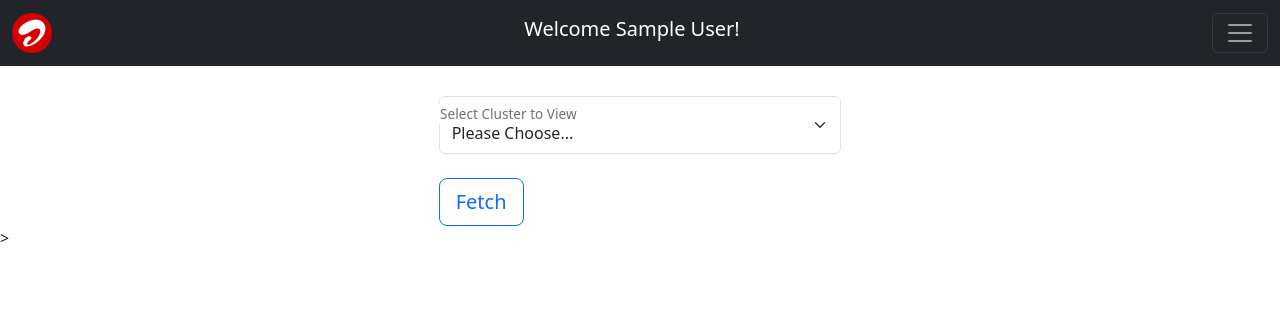
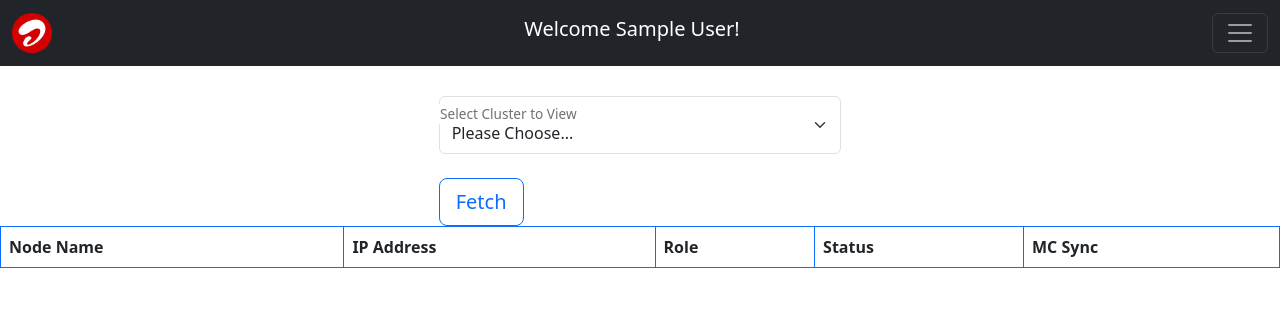
Before and after one commit to niteshsharma1106/flask_backend1, a Flask app: page /inventory_view in a window 1280 px wide. Shown: the top 326 px of the page. Run offline with Flask 3, Linux system fonts and the light colour scheme; the visitor is signed in with stand-in values (Sample User, id 1); data comes from the database, SQL or seed files in the repository; data that the repository does not hold is empty; some libraries are stand-ins or nearby versions.

Commit message:
run_time_inventory_finish

```diff
--- a/run.py
+++ b/run.py
@@ -2,7 +2,7 @@
 
 from flask import Flask
 from config import DATABASE_URI
-from models import db, login_manager,Role,User
+from models import db, login_manager,Role,User,Inventory
 from views.auth import auth_bp
 from views.home import home_bp
 from views.ocpcluster import cluster_bp
--- a/templates/inventory_view.html
+++ b/templates/inventory_view.html
@@ -17,5 +17,27 @@
     <label for="floatingSelect form-label"> Select Cluster to View</label><br>
     <button type="submit" class="btn btn-outline-primary btn-lg">Fetch</button>
   </div>
-</form>>
+</form>
+
+
+<table border="1" class="table table-bordered border-primary">
+  <tr>
+      <th>Node Name</th>
+      <th>IP Address</th>
+      <th>Role</th>
+      <th>Status</th>
+      <th>MC Sync</th>
+  </tr>
+  {% for node_info in nodes_info %}
+  <tr>
+      <td>{{ node_info.Name }}</td>
+      <td>{{ node_info.IP_Address }}</td>
+      <td>{{ node_info.Role }}</td>
+      <td>{{ node_info.Status }}</td>
+      <td>{{ node_info.machineconfig_state }}</td>
+  </tr>
+  {% endfor %}
+</table>
+
+
 {% endblock %}
--- a/views/inventory.py
+++ b/views/inventory.py
@@ -1,7 +1,7 @@
 # views/inventory.py
 
 from flask import Blueprint, render_template, redirect, request, session, flash
-from models import db, Cluster, User, Inventory
+from models import db, Cluster, User
 from views.auth import login_required
 import datetime
 from datetime import date
@@ -31,9 +31,11 @@ def inventory_fetch():
             user_id = session['user_id']
             user = User.query.get(user_id)
             if user.role.name == 'Admin':
-                fetch_inv_auth('https://api.n1okd-pclus03.india.airtel.itm:6443')  #(request.form.get('c_fetch'))
+                nodes_info = fetch_inv_auth('https://api.n1okd-pclus03.india.airtel.itm:6443')  #(request.form.get('c_fetch'))
                 print('calling inventory function to fetch')
                 flash("Access request approved successfully.")
+                cluster_entries = Cluster.query.order_by(Cluster.clusterapi).all()
+                return render_template('inventory_view.html', cluster_entries=cluster_entries, nodes_info=nodes_info)
             else:
                 flash("You don't have permission to approve requests.")
                 return redirect('welcome')
@@ -58,11 +60,14 @@ def fetch_inv_from_cluster(oc_dyn_client):
         try:
             #logging.debug(f'Checking if project {project_name} is already present'.title())
             node_data = nodes.get()
-            node_data = node_data.items
+            node_data = node_data
+            #print("-------->",[data['metadata']['name'] for data in node_data.items])
+                  #node_data.items[0].keys())
             nodes_info = extract_node_info(node_data)
-            print("Node Information:")
-            for key, value in nodes_info.items():
-                print(f"{key}: {value}")
+            #print("Node Information:",nodes_info)
+            for val in nodes_info:
+                 print(f"{val}")
+            return nodes_info
             ## also add login to check if Project with same RITM exits
             #existing_project_ritm = existing_project["metadata"]["annotations"]["openshift.io/ritm"]
         except client.exceptions.ApiException as e:
@@ -72,46 +77,53 @@ def fetch_inv_from_cluster(oc_dyn_client):
             return 0
 
 def extract_node_info(node_data):
-    node_info = {}
+    nodes_info_list = []
+    #[data['metadata']['name'] for data in node_data.items])
+    for nodes_data in node_data.items:
+        node_info = {}
+        # Extract Name
+        node_info['Name'] = nodes_data['metadata']['name']
+        #print("====",node_info)
+        # Extract IP Address (ExternalIP if available, otherwise InternalIP)
+        addresses = nodes_data['status']['addresses']
+        for address in addresses:
+            if address['type'] == 'ExternalIP':
+                node_info['IP_Address'] = address['address']
+                break
+        else:
+            # If ExternalIP is not available, use InternalIP
+            for address in addresses:
+                if address['type'] == 'InternalIP':
+                    node_info['IP_Address'] = address['address']
+                    break
 
-    # Extract Name
-    node_info['Name'] = node_data['metadata']['name']
+        # Extract Role (based on labels)
+        labels = nodes_data['metadata']['labels']
+        #print((labels.keys()))
+        if 'node-role.kubernetes.io/worker' in labels.keys():
+            node_info['Role'] = 'Worker'
+        elif 'node-role.kubernetes.io/master' in labels.keys():
+            node_info['Role'] = 'Master'
+        else:
+            node_info['Role'] = 'Unknown'
 
-    # Extract IP Address (ExternalIP if available, otherwise InternalIP)
-    addresses = node_data['status']['addresses']
-    for address in addresses:
-        if address['type'] == 'ExternalIP':
-            node_info['IP Address'] = address['address']
-            break
-    else:
-        # If ExternalIP is not available, use InternalIP
-        for address in addresses:
-            if address['type'] == 'InternalIP':
-                node_info['IP Address'] = address['address']
+        # Extract Status (Ready/Not Ready)
+        conditions = nodes_data['status']['conditions']
+        for condition in conditions:
+            if condition['type'] == 'Ready':
+                node_info['Status'] = 'Ready' if condition['status'] == 'True' else 'Not Ready'
                 break
+        else:
+            node_info['Status'] = 'Unknown'
 
-    # Extract Role (based on labels)
-    labels = node_data['metadata']['labels']
-    if 'node-role.kubernetes.io/worker' in labels:
-        node_info['Role'] = 'Worker'
-    elif 'node-role.kubernetes.io/master' in labels:
-        node_info['Role'] = 'Master'
-    else:
-        node_info['Role'] = 'Unknown'
+        # Extract machineconfiguration.openshift.io/state
+        annotations = nodes_data['metadata']['annotations']
+        node_info['machineconfig_state'] = annotations.get(
+            'machineconfiguration.openshift.io/state', 'N/A'
+        )
+        #print(node_info)
+        #print('\\\\\\\\\\\\\\\\\\\\\\\\\\\\\\\\\\\\\\\\\\\\\\\\\\')
+        nodes_info_list.append(node_info)
+    #print("11111111111111111111111",nodes_info)
 
-    # Extract Status (Ready/Not Ready)
-    conditions = node_data['status']['conditions']
-    for condition in conditions:
-        if condition['type'] == 'Ready':
-            node_info['Status'] = 'Ready' if condition['status'] == 'True' else 'Not Ready'
-            break
-    else:
-        node_info['Status'] = 'Unknown'
-
-    # Extract machineconfiguration.openshift.io/state
-    annotations = node_data['metadata']['annotations']
-    node_info['machineconfiguration.openshift.io/state'] = annotations.get(
-        'machineconfiguration.openshift.io/state', 'N/A'
-    )
-
-    return node_info
+    return nodes_info_list
```
